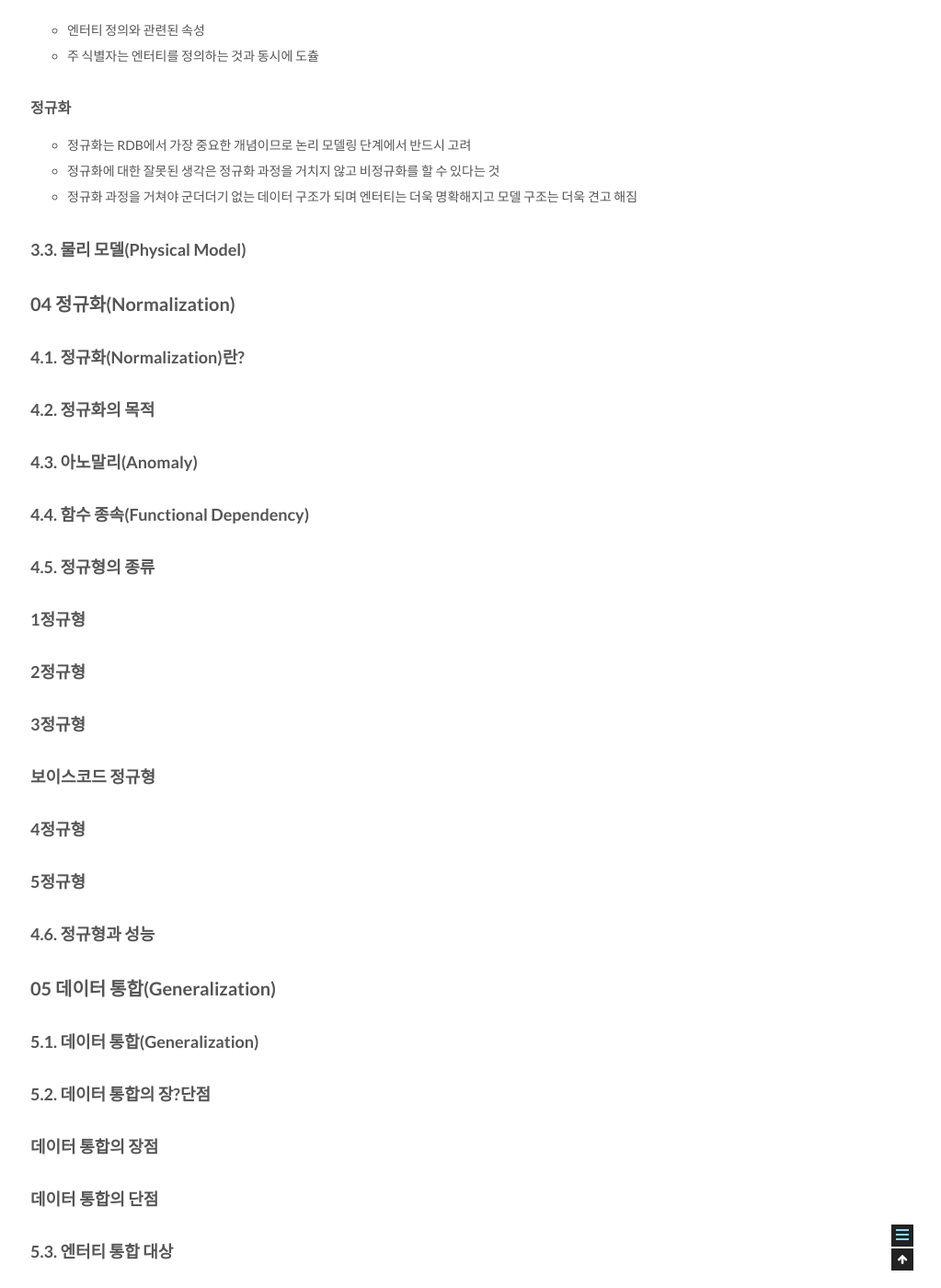
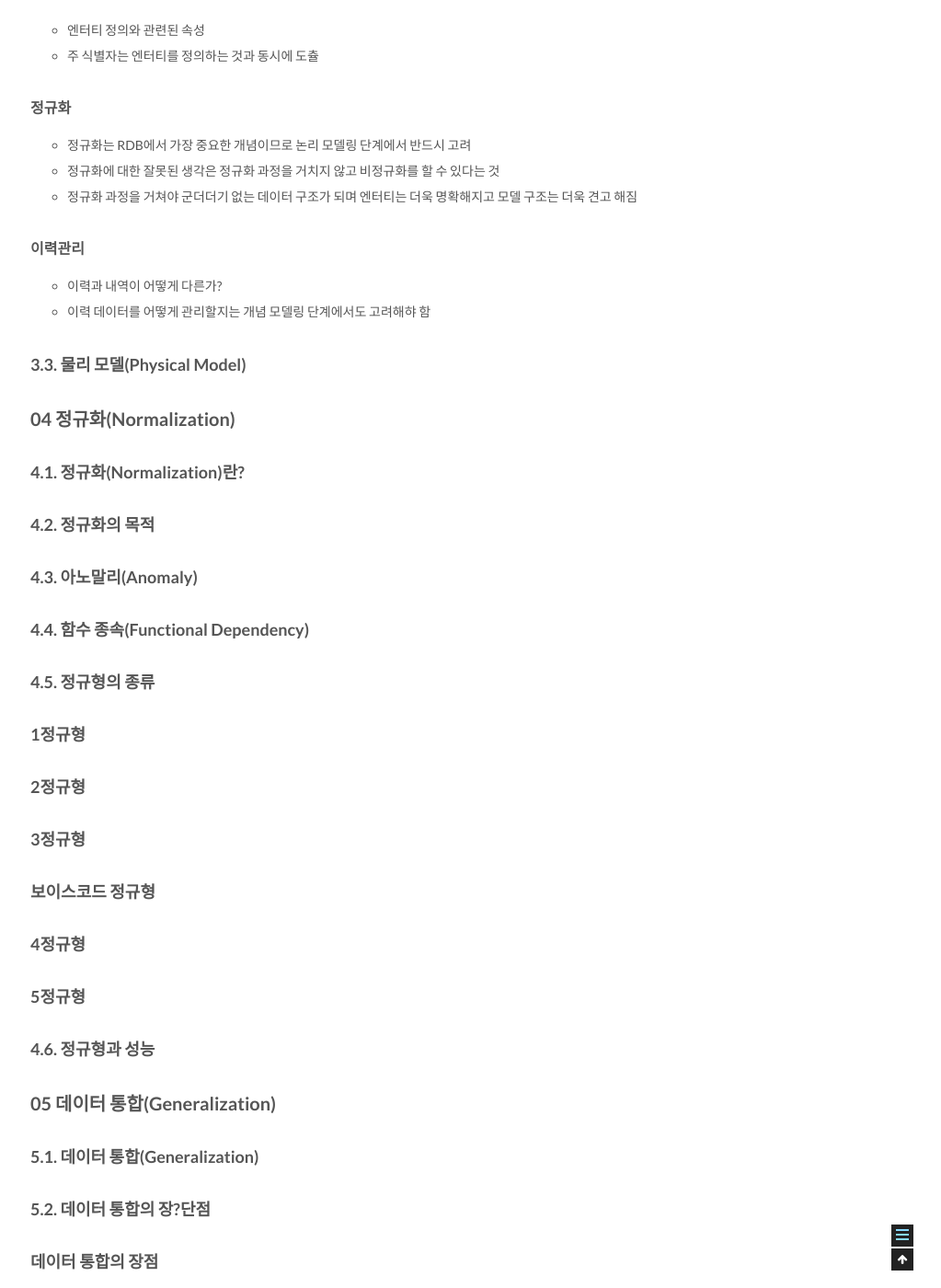
Before and after one commit to csj4032/csj4032.github.io, a Jekyll site: the page built from _posts/2018-05-02-관계형데이터모델링프리미엄가이드.md, in a window 1280 px wide and 1400 px high, scrolled down 9199 px. Shown: the whole window at 92% size, without its empty margins (257-1280 px from the left). Built offline with Jekyll 4.4.1, drawn with Linux system fonts in a browser that asks for light colours; comment, search, counter and statistics services are not loaded.

Commit message:
관계형 데이터 베이스 모델링 포스팅 수정

```diff
--- a/_posts/2018-05-02-관계형데이터모델링프리미엄가이드.md
+++ b/_posts/2018-05-02-관계형데이터모델링프리미엄가이드.md
@@ -283,6 +283,10 @@ comments: true
 * 정규화에 대한 잘못된 생각은 정규화 과정을 거치지 않고 비정규화를 할 수 있다는 것
 * 정규화 과정을 거쳐야 군더더기 없는 데이터 구조가 되며 엔터티는 더욱 명확해지고 모델 구조는 더욱 견고 해짐
 
+#### 이력관리
+* 이력과 내역이 어떻게 다른가?
+* 이력 데이터를 어떻게 관리할지는 개념 모델링 단계에서도 고려해햐 함
+
 ### 3.3. 물리 모델(Physical Model)
 
 ## 04 정규화(Normalization)
```
